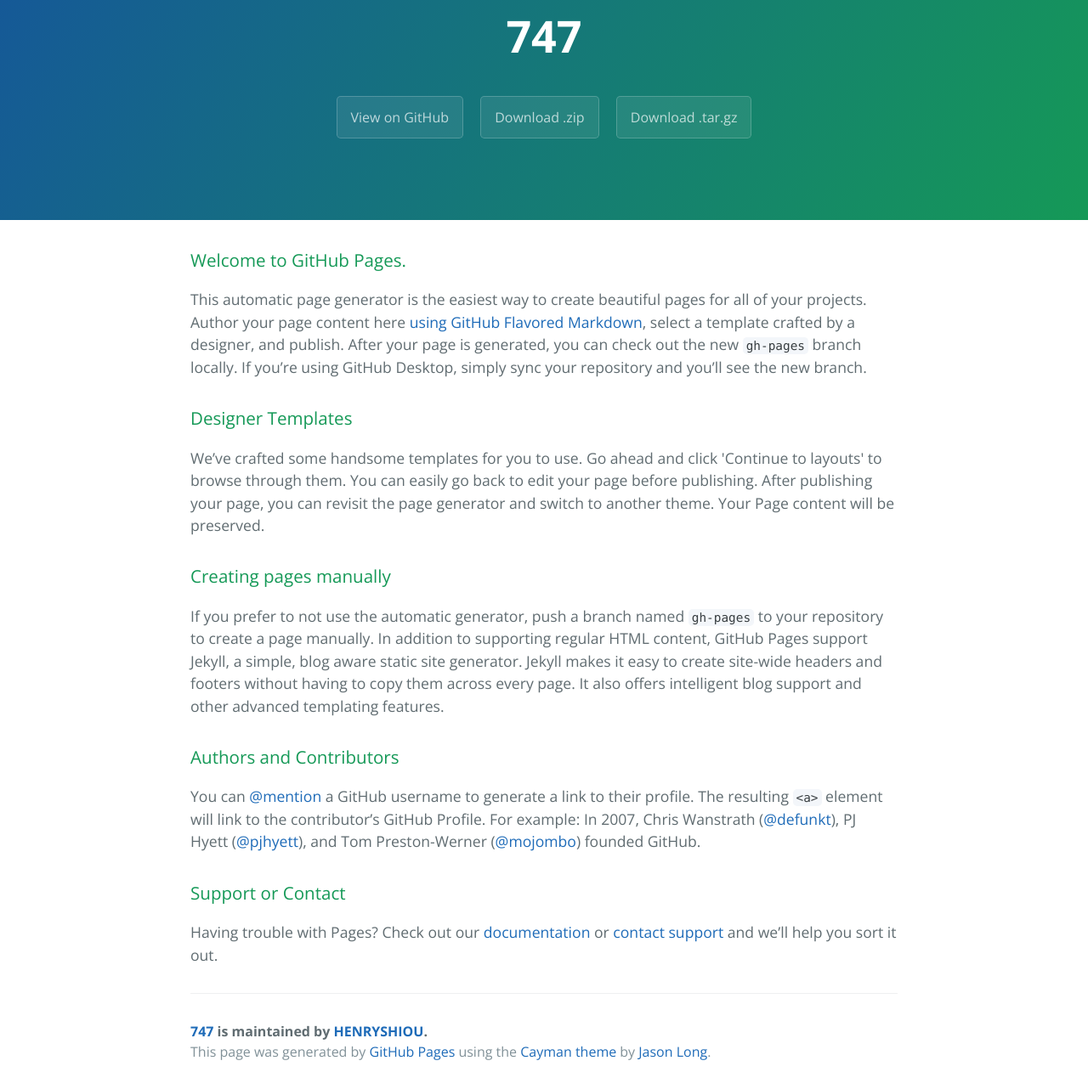
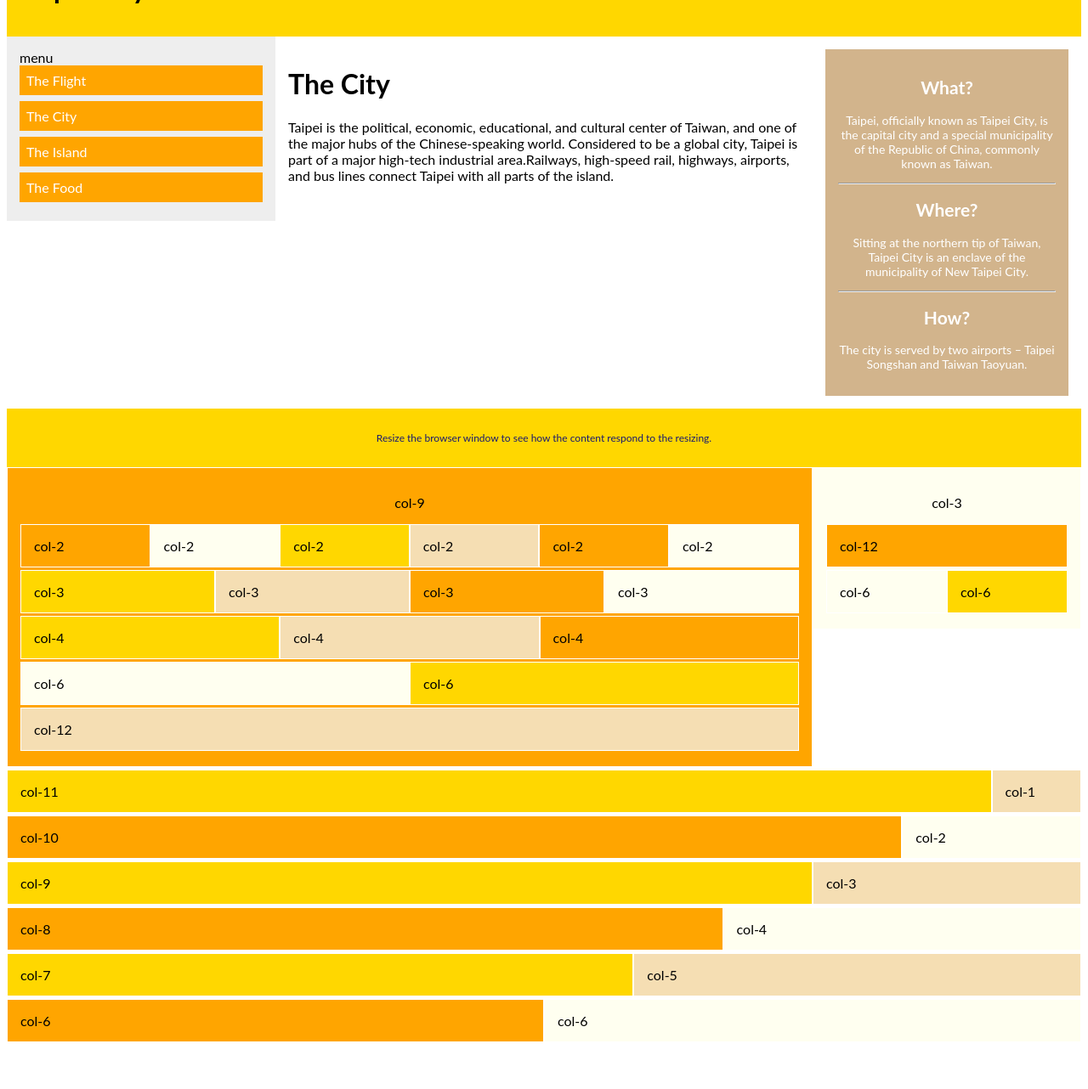
Before and after one commit to HENRYSHIOU/747, a plain HTML site: page index.html in a window 1280 px wide. Shown: the part 77-1359 px from the top of the page at 85% size. After the commit the page ends 1315 px from the top, so only its background shows below. Drawn offline with nearby package versions, Linux system fonts and the light colour scheme.

Commit message:
no message

```diff
--- a/index.html
+++ b/index.html
@@ -1,57 +1,146 @@
 <!DOCTYPE html>
-<html lang="en-us">
-  <head>
-    <meta charset="UTF-8">
-    <title>747 by HENRYSHIOU</title>
-    <meta name="viewport" content="width=device-width, initial-scale=1">
-    <link rel="stylesheet" type="text/css" href="stylesheets/normalize.css" media="screen">
-    <link href='https://fonts.googleapis.com/css?family=Open+Sans:400,700' rel='stylesheet' type='text/css'>
-    <link rel="stylesheet" type="text/css" href="stylesheets/stylesheet.css" media="screen">
-    <link rel="stylesheet" type="text/css" href="stylesheets/github-light.css" media="screen">
-  </head>
-  <body>
-    <section class="page-header">
-      <h1 class="project-name">747</h1>
-      <h2 class="project-tagline"></h2>
-      <a href="https://github.com/HENRYSHIOU/747" class="btn">View on GitHub</a>
-      <a href="https://github.com/HENRYSHIOU/747/zipball/master" class="btn">Download .zip</a>
-      <a href="https://github.com/HENRYSHIOU/747/tarball/master" class="btn">Download .tar.gz</a>
-    </section>
+<html>
 
-    <section class="main-content">
-      <h3>
-<a id="welcome-to-github-pages" class="anchor" href="#welcome-to-github-pages" aria-hidden="true"><span aria-hidden="true" class="octicon octicon-link"></span></a>Welcome to GitHub Pages.</h3>
+    <head>
+        <meta charset="utf-8">
+        <meta http-equiv="X-UA-Compatible" content="IE=edge">
+        <title>GETTING STARTED WITH BRACKETS</title>
+        <link rel="stylesheet" href="main2.css">
+    </head>
+    <body>
+ <div class="header">
+        <h1>Taipei City</h1>
+    </div>
+    <div class=”row”>
+    <div class="menu col-3">
+        menu
+        <ul>
+            <li>The Flight</li>
+            <li>The City</li>
+            <li>The Island</li>
+            <li>The Food</li>
+        </ul>
+    </div>
+    <div class="col-6">
+    <h1>The City</h1>
+    <p>Taipei is the political, economic, educational, and cultural center of Taiwan, and one of the major hubs of the Chinese-speaking world. Considered to be a global city, Taipei is part of a major high-tech industrial area.Railways, high-speed rail, highways, airports, and bus lines connect Taipei with all parts of the island.</p></div>
+   <div class="right col-3">
+        <div class="aside ">
+            <h2>What?</h2>
+            <p>Taipei, officially known as Taipei City, is the capital city and a special municipality of the Republic of China, commonly known as Taiwan. </p>
+            <hr>
+            <h2>Where?</h2>
+            <p>Sitting at the northern tip of Taiwan, Taipei City is an enclave of the municipality of New Taipei City.</p>
+            <hr>
+            <h2>How?</h2>
+            <p>The city is served by two airports – Taipei Songshan and Taiwan Taoyuan.</p>
+        </div>
+    </div>
+       <div class="footer  col-12">
+        <p>Resize the browser window to see how the content respond to the resizing.</p>
+    </div>
+   </div>
+<div class="row">
+    <div class="col-9 bgTest">
+      <p>col-9</p>
+      <div class="col-2 bgTest">
+        col-2
+      </div>
+      <div class="col-2 bgTest">
+        col-2
+      </div>
+      <div class="col-2 bgTest">
+        col-2
+      </div>
+      <div class="col-2 bgTest">
+        col-2
+      </div>
+      <div class="col-2 bgTest">
+        col-2
+      </div>
+      <div class="col-2 bgTest">
+        col-2
+      </div>
+      <div class="col-3 bgTest">
+        col-3
+      </div>
+      <div class="col-3 bgTest">
+        col-3
+      </div>
+      <div class="col-3 bgTest">
+        col-3
+      </div>
+      <div class="col-3 bgTest">
+        col-3
+      </div>
+      <div class="col-4 bgTest">
+        col-4
+      </div>
+      <div class="col-4 bgTest">
+        col-4
+      </div>
+      <div class="col-4 bgTest">
+        col-4
+      </div>
+      <div class="col-6 bgTest">
+        col-6
+      </div>
+      <div class="col-6 bgTest">
+        col-6
+      </div>
+      <div class="col-12 bgTest">
+        col-12
+      </div>
+    </div>
+    <div class="col-3 bgTest">
+      <p>col-3</p>
+      <div class="col-12 bgTest">
+        col-12
+      </div>
+      <div class="col-6 bgTest">
+        col-6
+      </div>
+      <div class="col-6 bgTest">
+        col-6
+      </div>
 
-<p>This automatic page generator is the easiest way to create beautiful pages for all of your projects. Author your page content here <a href="https://guides.github.com/features/mastering-markdown/">using GitHub Flavored Markdown</a>, select a template crafted by a designer, and publish. After your page is generated, you can check out the new <code>gh-pages</code> branch locally. If you’re using GitHub Desktop, simply sync your repository and you’ll see the new branch.</p>
-
-<h3>
-<a id="designer-templates" class="anchor" href="#designer-templates" aria-hidden="true"><span aria-hidden="true" class="octicon octicon-link"></span></a>Designer Templates</h3>
-
-<p>We’ve crafted some handsome templates for you to use. Go ahead and click 'Continue to layouts' to browse through them. You can easily go back to edit your page before publishing. After publishing your page, you can revisit the page generator and switch to another theme. Your Page content will be preserved.</p>
-
-<h3>
-<a id="creating-pages-manually" class="anchor" href="#creating-pages-manually" aria-hidden="true"><span aria-hidden="true" class="octicon octicon-link"></span></a>Creating pages manually</h3>
-
-<p>If you prefer to not use the automatic generator, push a branch named <code>gh-pages</code> to your repository to create a page manually. In addition to supporting regular HTML content, GitHub Pages support Jekyll, a simple, blog aware static site generator. Jekyll makes it easy to create site-wide headers and footers without having to copy them across every page. It also offers intelligent blog support and other advanced templating features.</p>
-
-<h3>
-<a id="authors-and-contributors" class="anchor" href="#authors-and-contributors" aria-hidden="true"><span aria-hidden="true" class="octicon octicon-link"></span></a>Authors and Contributors</h3>
-
-<p>You can <a href="https://help.github.com/articles/basic-writing-and-formatting-syntax/#mentioning-users-and-teams" class="user-mention">@mention</a> a GitHub username to generate a link to their profile. The resulting <code>&lt;a&gt;</code> element will link to the contributor’s GitHub Profile. For example: In 2007, Chris Wanstrath (<a href="https://github.com/defunkt" class="user-mention">@defunkt</a>), PJ Hyett (<a href="https://github.com/pjhyett" class="user-mention">@pjhyett</a>), and Tom Preston-Werner (<a href="https://github.com/mojombo" class="user-mention">@mojombo</a>) founded GitHub.</p>
-
-<h3>
-<a id="support-or-contact" class="anchor" href="#support-or-contact" aria-hidden="true"><span aria-hidden="true" class="octicon octicon-link"></span></a>Support or Contact</h3>
-
-<p>Having trouble with Pages? Check out our <a href="https://help.github.com/pages">documentation</a> or <a href="https://github.com/contact">contact support</a> and we’ll help you sort it out.</p>
-
-      <footer class="site-footer">
-        <span class="site-footer-owner"><a href="https://github.com/HENRYSHIOU/747">747</a> is maintained by <a href="https://github.com/HENRYSHIOU">HENRYSHIOU</a>.</span>
-
-        <span class="site-footer-credits">This page was generated by <a href="https://pages.github.com">GitHub Pages</a> using the <a href="https://github.com/jasonlong/cayman-theme">Cayman theme</a> by <a href="https://twitter.com/jasonlong">Jason Long</a>.</span>
-      </footer>
-
-    </section>
-
-
+    </div>
+    <div class="col-11 bgTest">
+      col-11
+    </div>
+    <div class="col-1 bgTest">
+      col-1
+    </div>
+    <div class="col-10 bgTest">
+      col-10
+    </div>
+    <div class="col-2 bgTest">
+      col-2
+    </div>
+    <div class="col-9 bgTest">
+      col-9
+    </div>
+    <div class="col-3 bgTest">
+      col-3
+    </div>
+    <div class="col-8 bgTest">
+      col-8
+    </div>
+    <div class="col-4 bgTest">
+      col-4
+    </div>
+    <div class="col-7 bgTest">
+      col-7
+    </div>
+    <div class="col-5 bgTest">
+      col-5
+    </div>
+    <div class="col-6 bgTest">
+      col-6
+    </div>
+    <div class="col-6 bgTest">
+      col-6
+    </div>
+  </div>
   </body>
 </html>
--- /dev/null
+++ b/main2.css
@@ -0,0 +1,113 @@
+.header{
+    background-color: Gold ;
+    color: #000;
+    padding: 15px;
+}
+.footer {
+    background-color: Gold ;
+    color: MidnightBlue ;
+    text-align: center;
+    font-size: 12px;
+    padding: 15px;
+}
+.menu{
+   background-color: #eee ;
+}
+.menu li {
+    padding: 8px;
+    margin-bottom: 7px;
+    background-color :Orange ;
+    color: #ffffff;
+}
+.menu ul {
+    list-style-type: none;
+    margin: 0;
+    padding: 0;
+}
+.menu li:hover {
+    background-color: #0099cc;
+}
+.aside {
+    background-color: Tan ;
+    padding: 15px;
+    color: #ffffff;
+    text-align: center;
+    font-size: 14px;
+}
+* {
+  font-family: lato;
+    box-sizing: border-box;
+}
+.col-1 {width: 8.33%;}
+.col-2 {width: 16.66%;}
+.col-3 {width: 25%;}
+.col-4 {width: 33.33%;}
+.col-5 {width: 41.66%;}
+.col-6 {width: 50%;}
+.col-7 {width: 58.33%;}
+.col-8 {width: 66.66%;}
+.col-9 {width: 75%;}
+.col-10 {width: 83.33%;}
+.col-11 {width: 91.66%;}
+.col-12 {width: 100%;}
+
+.row::after {
+    content: "";
+    clear: both;
+    display: block;
+}
+[class*="col-"] {
+    float: left;
+    padding: 15px;
+}
+@media screen and (max-width:767px) {
+    [class*="col-"]{
+        width:100%;
+    }
+}
+.col-1 {width: 8.33%;}
+.col-2 {width: 16.66%;}
+.col-3 {width: 25%;}
+.col-4 {width: 33.33%;}
+.col-5 {width: 41.66%;}
+.col-6 {width: 50%;}
+.col-7 {width: 58.33%;}
+.col-8 {width: 66.66%;}
+.col-9 {width: 75%;}
+.col-10 {width: 83.33%;}
+.col-11 {width: 91.66%;}
+.col-12 {width: 100%;}
+
+* {
+  box-sizing: border-box;
+  font-family: lato;
+}
+.row::after {
+    content: "";
+    clear: both;   /*clear float: left & right*/
+    display: block;
+}
+[class^="col-"] {
+    float: left;
+    padding: 15px;
+}
+.bgTest{
+  background: wheat;
+  border:1px solid white;
+  margin-bottom:3px;
+}
+.bgTest:nth-of-type(4n+1){
+  background: orange;
+
+}
+.bgTest:nth-of-type(4n+2){
+  background: Ivory ;
+
+}
+.bgTest:nth-of-type(4n+3){
+  background: Gold ;
+
+}
+.row p{
+  text-align:center;
+}
```
